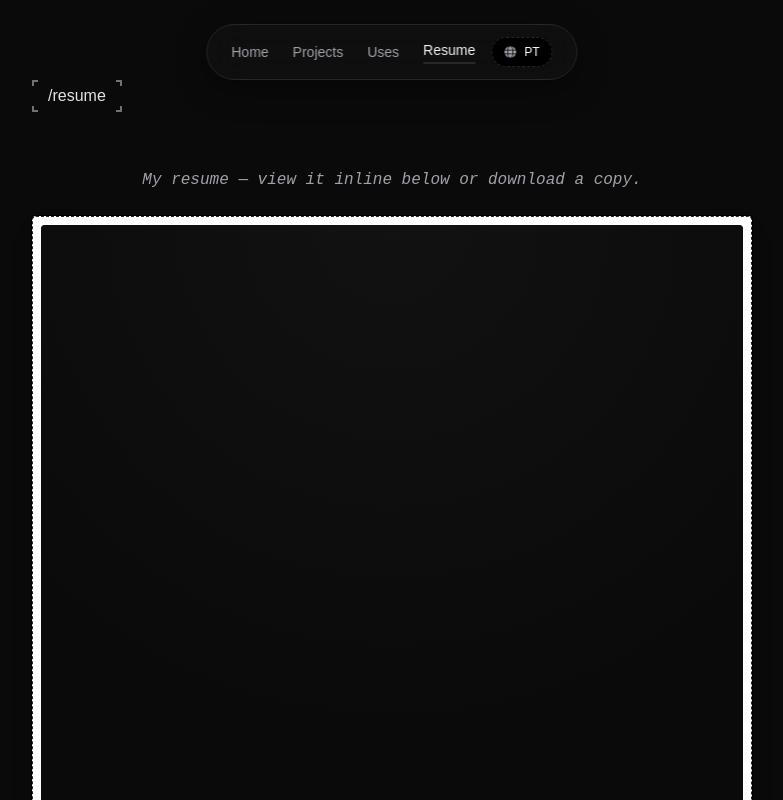
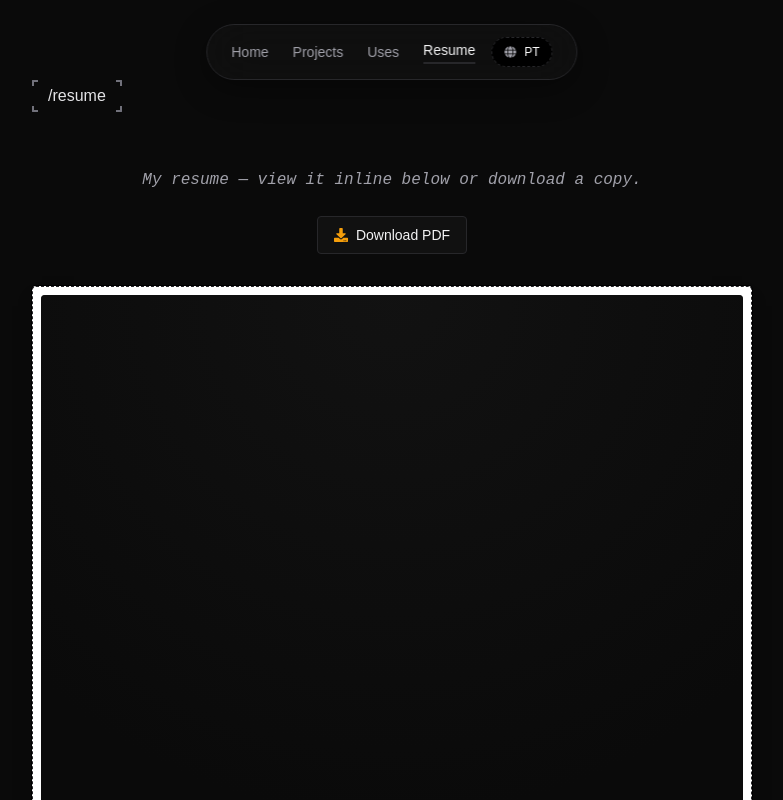
Before and after one commit to heverton-mendes/portfolio-sandbox, a React (Vite) app: page /resume in a window 1280 px wide. Shown: the top 800 px of the page, without its empty margins (248-1031 px from the left). Built offline with nearby package versions, Linux system fonts and the light colour scheme.

Commit message:
Restaura classes e conteudo visual dos botoes de curriculo

```diff
--- a/src/components/sections/ContactMe.tsx
+++ b/src/components/sections/ContactMe.tsx
@@ -61,9 +61,9 @@ export function ContactMe() {
                 console.error("Erro ao baixar o arquivo:", error);
               }
             }}
-  className="..." // (mantenha as classes CSS originais do seu botão aqui)
+            className="inline-flex items-center gap-2 bg-surface text-text-primary px-3 py-1.5 rounded border border-border-default hover:bg-surface-elevated transition-colors font-ui text-xs cursor-pointer"
           >
-  {/* Conteúdo do botão (ícone e texto) */}
+            <FaFileAlt /> {language === 'en' ? 'Resume' : 'Currículo'}
           </button>
         </div>
       </div>
--- a/src/pages/ResumeLayout.tsx
+++ b/src/pages/ResumeLayout.tsx
@@ -55,9 +55,9 @@ export default function ResumeLayout() {
               console.error("Erro ao baixar o arquivo:", error);
             }
           }}
-  className="..." // (mantenha as classes CSS originais do seu botão aqui)
+          className="inline-flex items-center gap-2 bg-surface border border-border-default hover:bg-surface-elevated text-text-primary px-4 py-2 rounded mb-8 transition-colors text-sm font-ui cursor-pointer"
         >
-  {/* Conteúdo do botão (ícone e texto) */}
+          <FaDownload className="text-accent-amber" /> {t.download}
         </button>
 
         {/* Visualizador (iframe) */}
```
Lines whose indentation alone changed are shown as unchanged.
